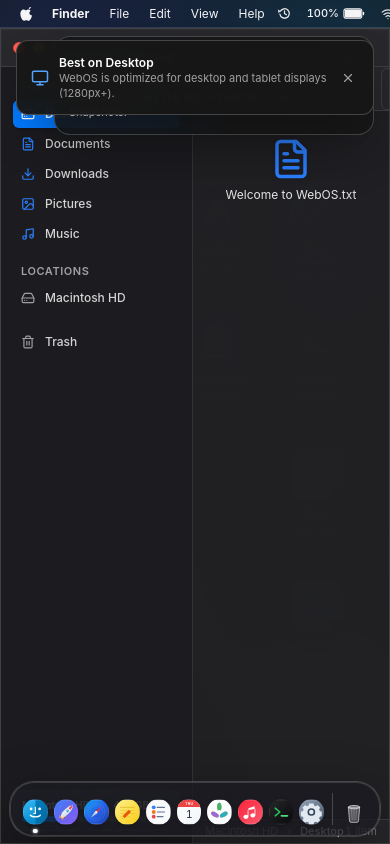
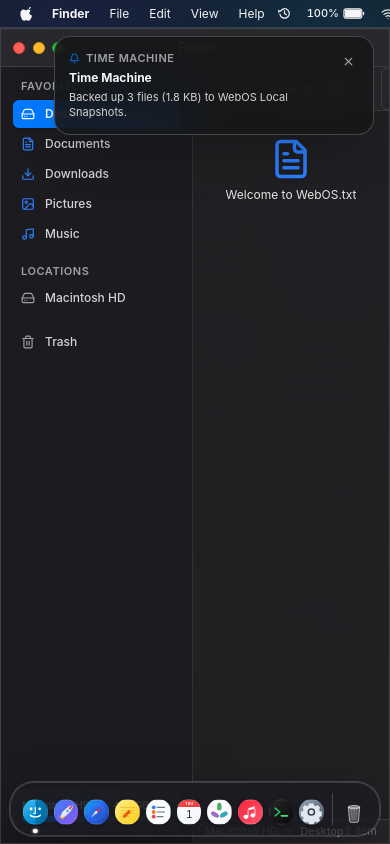
Before and after one commit to girishlade111/webos, a React (Vite) app: page / in a window 390 px wide. Built offline with nearby package versions, Linux system fonts and the light colour scheme.

Commit message:
feat: create root App component with OS shell lifecycle and system services

```diff
--- a/src/App.tsx
+++ b/src/App.tsx
@@ -1,4 +1,4 @@
-import React, { useState, useEffect } from 'react';
+import React, { useEffect } from 'react';
 import { useThemeStore } from './core/themeStore';
 import { BootScreen } from './shell/BootScreen';
 import { LoginScreen } from './shell/LoginScreen';
@@ -14,7 +14,6 @@ import { NotificationCenter } from './shell/NotificationCenter';
 import { MissionControl } from './shell/MissionControl';
 import { Launchpad } from './shell/Launchpad';
 import { AppSwitcher } from './shell/AppSwitcher';
-import { Monitor, X } from 'lucide-react';
 import { startTimeMachineService, stopTimeMachineService } from './core/timeMachineStore';
 import { ScreenSaver } from './shell/ScreenSaver';
 import {
@@ -24,10 +23,10 @@ import {
 } from './core/screenSaverStore';
 import ShortcutManager from './shell/ShortcutManager';
 import { ShortcutToast } from './shell/ShortcutToast';
+import { useViewportStore } from './core/viewportStore';
 
 export default function App() {
   const { osState, brightness } = useThemeStore();
-  const [showMobileNotice, setShowMobileNotice] = useState<boolean>(false);
 
   // Time Machine runs as an OS-level service: it keeps capturing snapshots on
   // schedule whether or not its window is open.
@@ -63,15 +62,23 @@ export default function App() {
     };
   }, []);
 
+  /* Viewport measurement. A single subscriber drives compact-mode layout,
+     touch sizing and safe-area insets across the whole shell. */
   useEffect(() => {
-    const checkWidth = () => {
-      if (window.innerWidth < 768) {
-        setShowMobileNotice(true);
-      }
+    const measure = useViewportStore.getState().measure;
+    measure();
+
+    const handle = () => measure();
+    window.addEventListener('resize', handle);
+    window.addEventListener('orientationchange', handle);
+    // Mobile browser chrome collapsing on scroll changes the visual viewport
+    // without firing a window resize.
+    window.visualViewport?.addEventListener('resize', handle);
+    return () => {
+      window.removeEventListener('resize', handle);
+      window.removeEventListener('orientationchange', handle);
+      window.visualViewport?.removeEventListener('resize', handle);
     };
-    checkWidth();
-    window.addEventListener('resize', checkWidth);
-    return () => window.removeEventListener('resize', checkWidth);
   }, []);
 
   return (
@@ -81,27 +88,6 @@ export default function App() {
       }}
       className="relative h-screen w-screen overflow-hidden bg-black text-slate-100 font-sans select-none"
     >
-      {/* Small Screen / Mobile Experience Notice */}
-      {showMobileNotice && (
-        <div className="fixed top-10 left-4 right-4 z-[99999] flex items-center justify-between rounded-xl border border-white/20 bg-neutral-900/95 p-3.5 shadow-2xl backdrop-blur-xl text-xs text-white">
-          <div className="flex items-center gap-2.5">
-            <Monitor size={18} className="text-blue-400 shrink-0" />
-            <div>
-              <p className="font-semibold">Best on Desktop</p>
-              <p className="text-[11px] text-neutral-400">
-                WebOS is optimized for desktop and tablet displays (1280px+).
-              </p>
-            </div>
-          </div>
-          <button
-            onClick={() => setShowMobileNotice(false)}
-            className="rounded-full p-1 text-neutral-400 hover:text-white"
-          >
-            <X size={14} />
-          </button>
-        </div>
-      )}
-
       {/* OS Lifecycle State Renderers */}
       {osState === 'booting' && <BootScreen />}
       {osState === 'locked' && <LoginScreen />}
```
